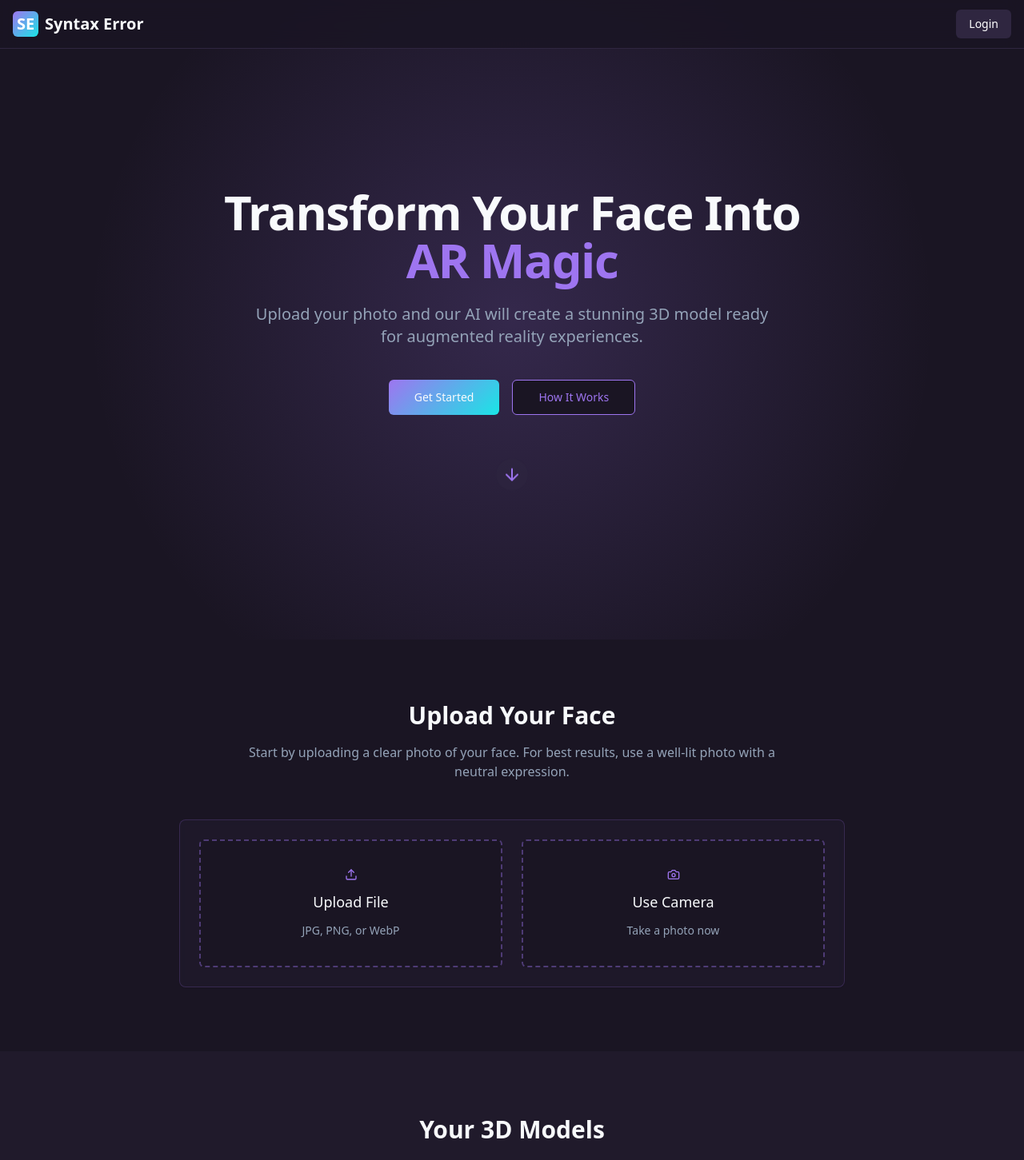
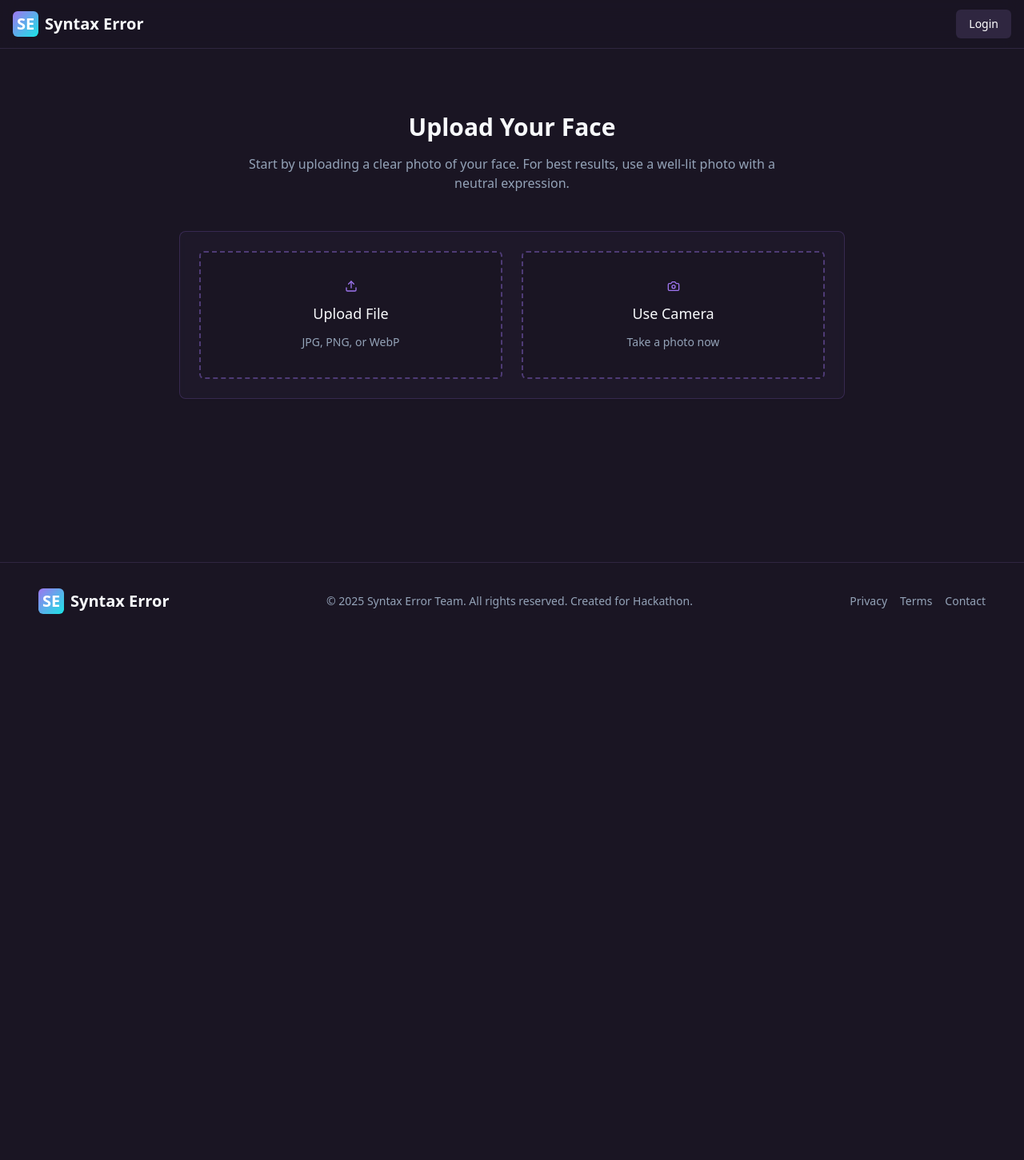
Before and after one commit to juanfcarrillo/facefusion-field-07, a React (Vite) app: page / in a window 1280 px wide. Shown: the top 1451 px of the page at 80% size. After the commit the page ends 800 px from the top, so only its background shows below. Built offline with nearby package versions, Linux system fonts and the light colour scheme.

Commit message:
Implement image upload form
Replaces the entire page content with a form for uploading images or capturing them from a webcam.

```diff
--- a/src/pages/Index.tsx
+++ b/src/pages/Index.tsx
@@ -1,9 +1,7 @@
 
 import React from 'react';
 import Navbar from '@/components/Navbar';
-import Hero from '@/components/Hero';
 import UploadSection from '@/components/UploadSection';
-import GallerySection from '@/components/GallerySection';
 import Footer from '@/components/Footer';
 
 const Index = () => {
@@ -11,9 +9,7 @@ const Index = () => {
     <div className="min-h-screen flex flex-col">
       <Navbar />
       <main className="flex-1">
-        <Hero />
         <UploadSection />
-        <GallerySection />
       </main>
       <Footer />
     </div>
```
